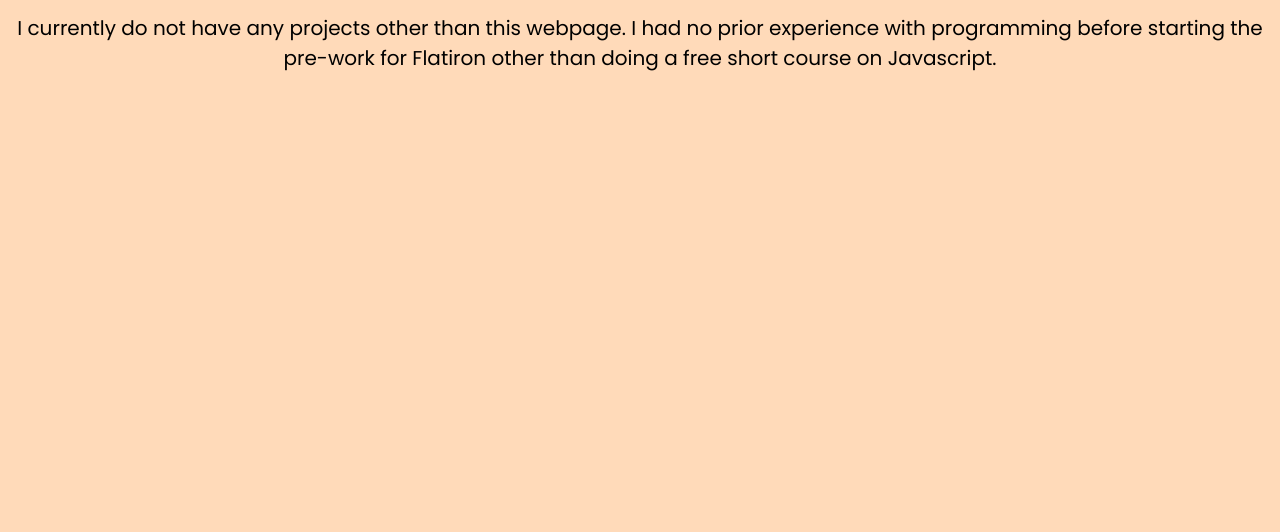
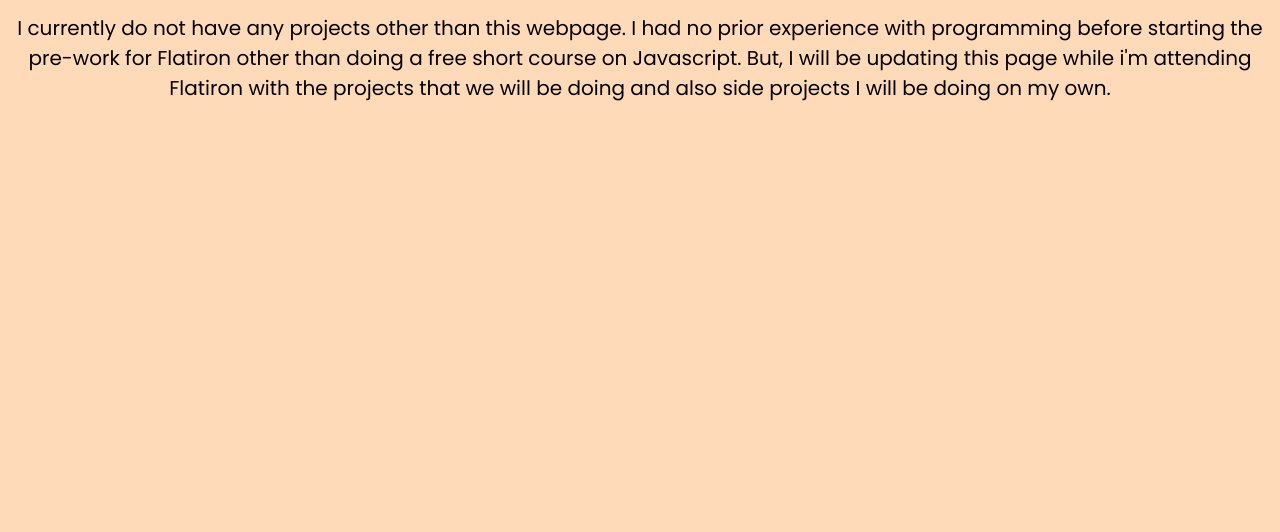
Before and after one commit to SudoCodemon/dyang_website, a plain HTML site: page project.html in a window 1280 px wide. Shown: the part 268-800 px from the top of the page. Drawn offline with Linux system fonts and the light colour scheme.

Commit message:
fixed projects page added a little more info

```diff
--- a/project.html
+++ b/project.html
@@ -43,7 +43,7 @@
         </div>
         <div>
             <h1 id="projects">My Projects</h1>
-            <p id="project-p">I currently do not have any projects other than this webpage. I had no prior experience with programming before starting the pre-work for Flatiron other than doing a free short course on Javascript. </p>
+            <p id="project-p">I currently do not have any projects other than this webpage. I had no prior experience with programming before starting the pre-work for Flatiron other than doing a free short course on Javascript. But, I will be updating this page while i'm attending Flatiron with the projects that we will be doing and also side projects I will be doing on my own.</p>
         </div>
         <script src="script.js"></script>
     </body>
```
